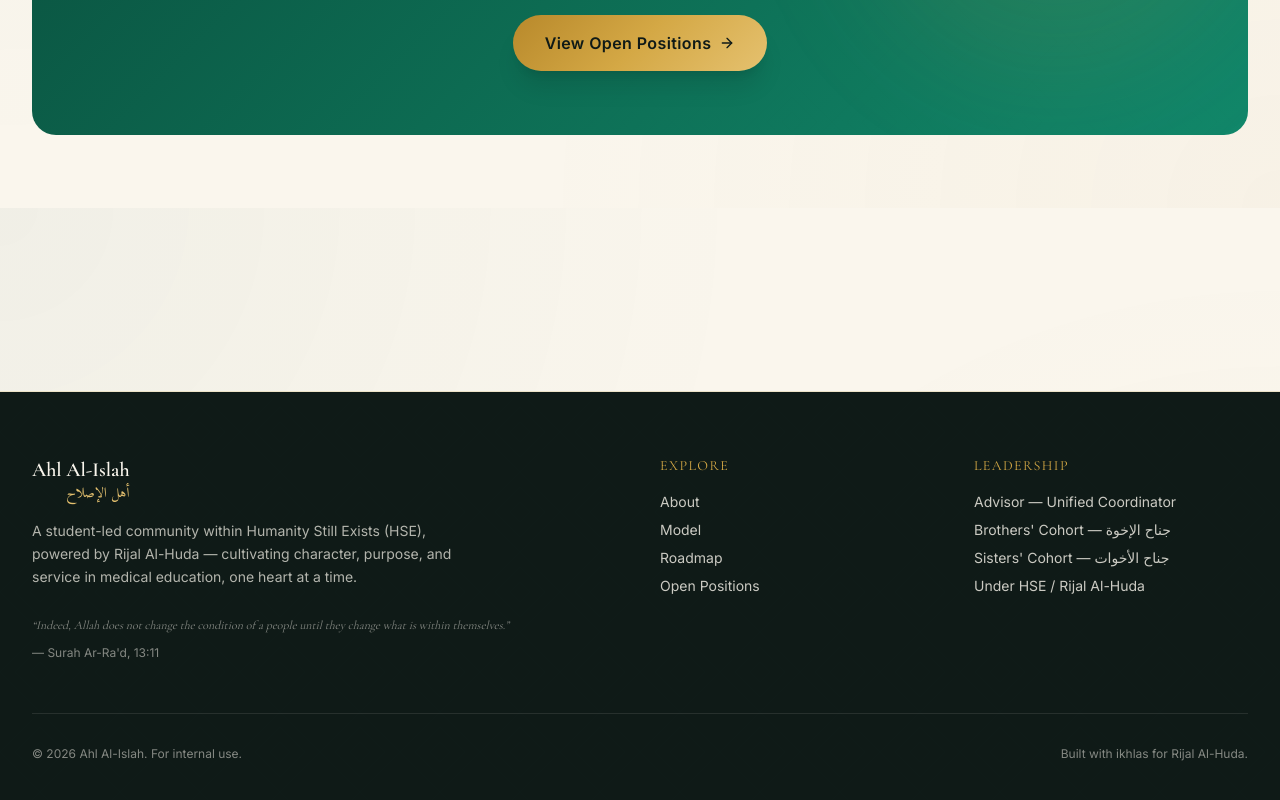
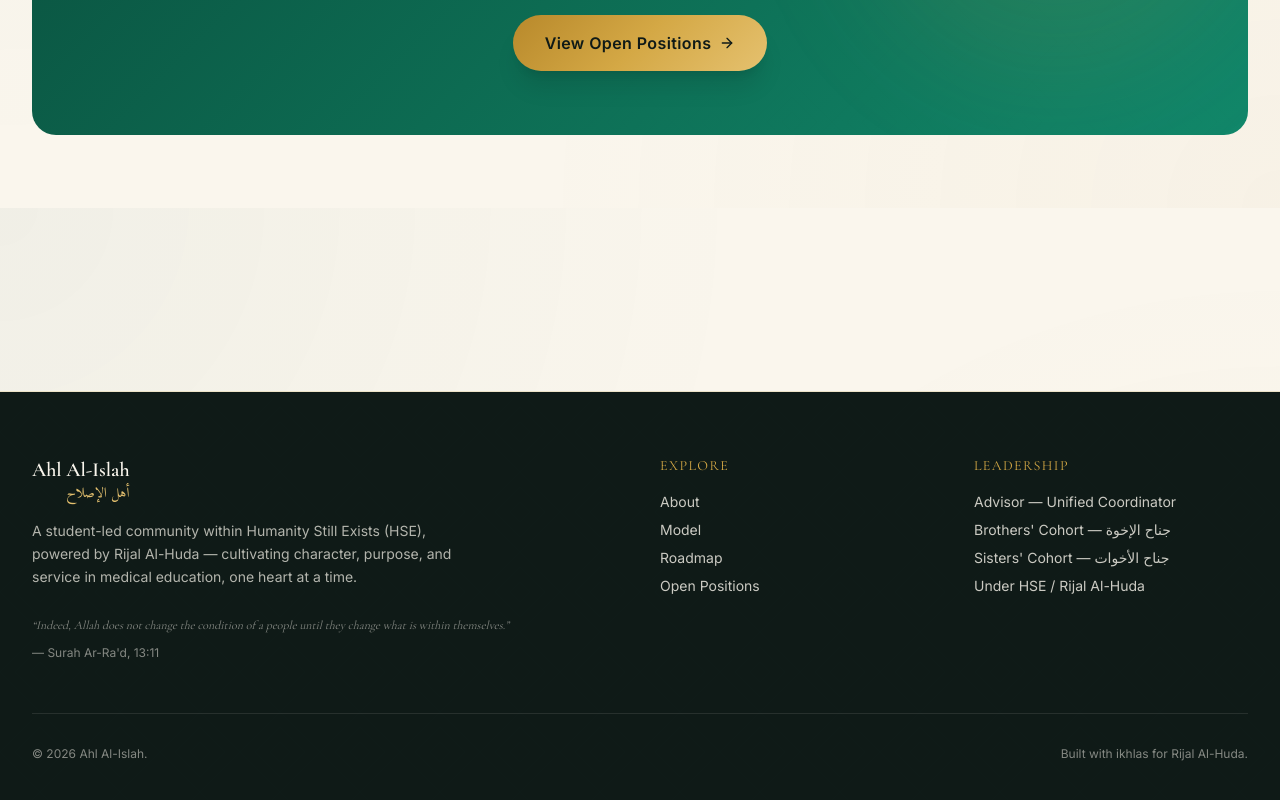
Before and after one commit to muhammadawaismoeen/ahl-al-islah-portal, a Next.js app: page / in a window 1280 px wide. Shown: the part 6192-6992 px from the top of the page. Built offline with nearby package versions, Linux system fonts and the light colour scheme.

Commit message:
Remove 'For internal use' from footer copyright

```diff
--- a/src/components/Footer.tsx
+++ b/src/components/Footer.tsx
@@ -74,7 +74,7 @@
 
         <div className="mt-12 pt-8 border-t border-cream/10 flex flex-col sm:flex-row items-center justify-between gap-4 text-xs text-cream/50">
           <p>
-            &copy; {new Date().getFullYear()} {navContent.siteName}. For internal use.
+            &copy; {new Date().getFullYear()} {navContent.siteName}.
           </p>
           <p className="text-cream/50">{content.smallPrint}</p>
         </div>
```
